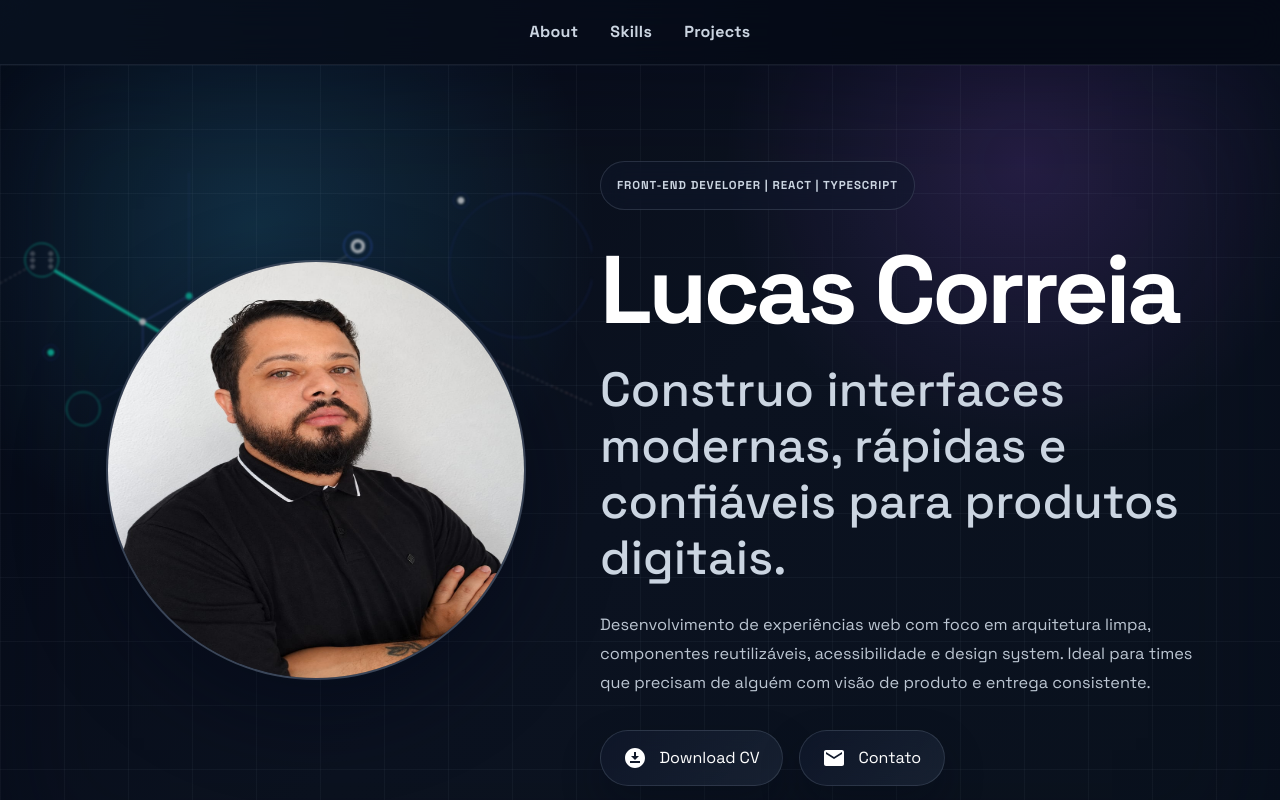
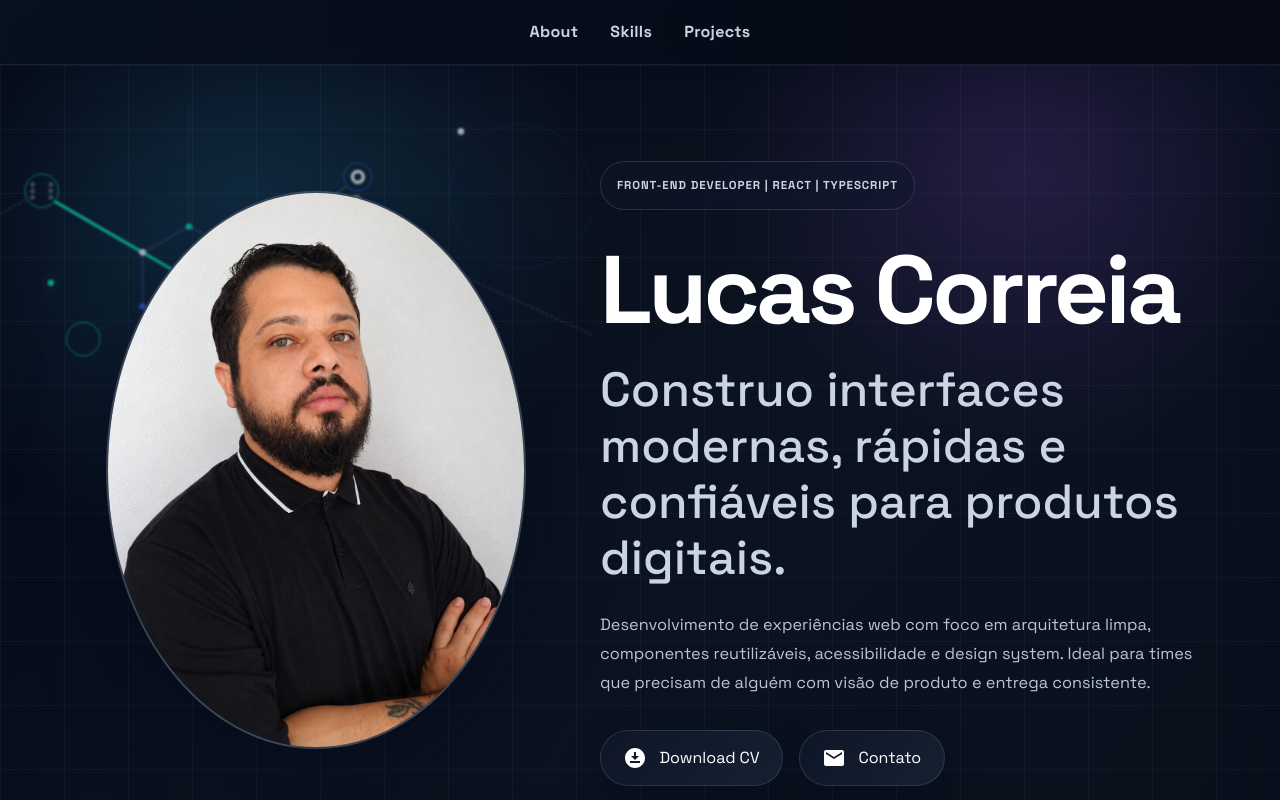
Before and after one commit to LucasCorreia1108/my-portfolio, a React (Vite) app: page / in a window 1280 px wide. Shown: the top 800 px of the page. Built offline with nearby package versions, Linux system fonts and the light colour scheme.

Commit message:
feat: ajuste na foto perfil e add new curriculo

```diff
--- a/src/assets/pages/home/sections/hero/Hero.tsx
+++ b/src/assets/pages/home/sections/hero/Hero.tsx
@@ -120,7 +120,7 @@ export const Hero = () => {
                   alignItems: "center",
                 }}
               >
-                <StyledButton href="/cv-lucas-correia.pdf" download>
+                <StyledButton href="/Lucas_Correia_Curriculo.pdf" download>
                   <DownloadForOfflineIcon />
                   <Typography color="primary.contrastText" sx={{ textAlign: "center" }}>
                     Download CV
--- a/src/assets/pages/home/sections/hero/styled.tsx
+++ b/src/assets/pages/home/sections/hero/styled.tsx
@@ -28,7 +28,6 @@ export const StyledHero = styled("div")(({ theme }) => ({
 export const StyledAvatar = styled("img")(() => ({
   width: "100%",
   maxWidth: 420,
-  aspectRatio: "1",
   borderRadius: "50%",
   border: "2px solid rgba(148, 163, 184, 0.28)",
   boxShadow: "0 30px 90px rgba(2, 6, 23, 0.45)",
```
Also changed, not shown: 2 other files (tests, documents, lock files or other folders).
